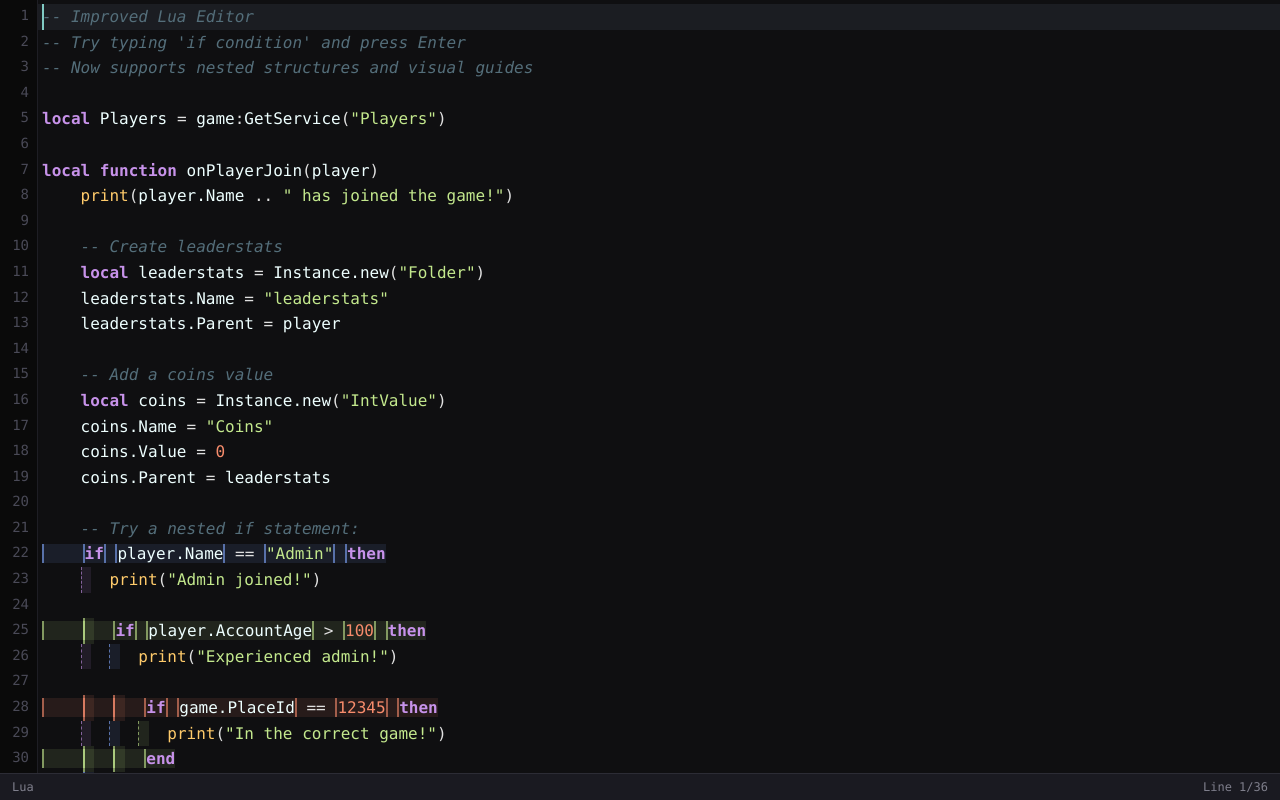
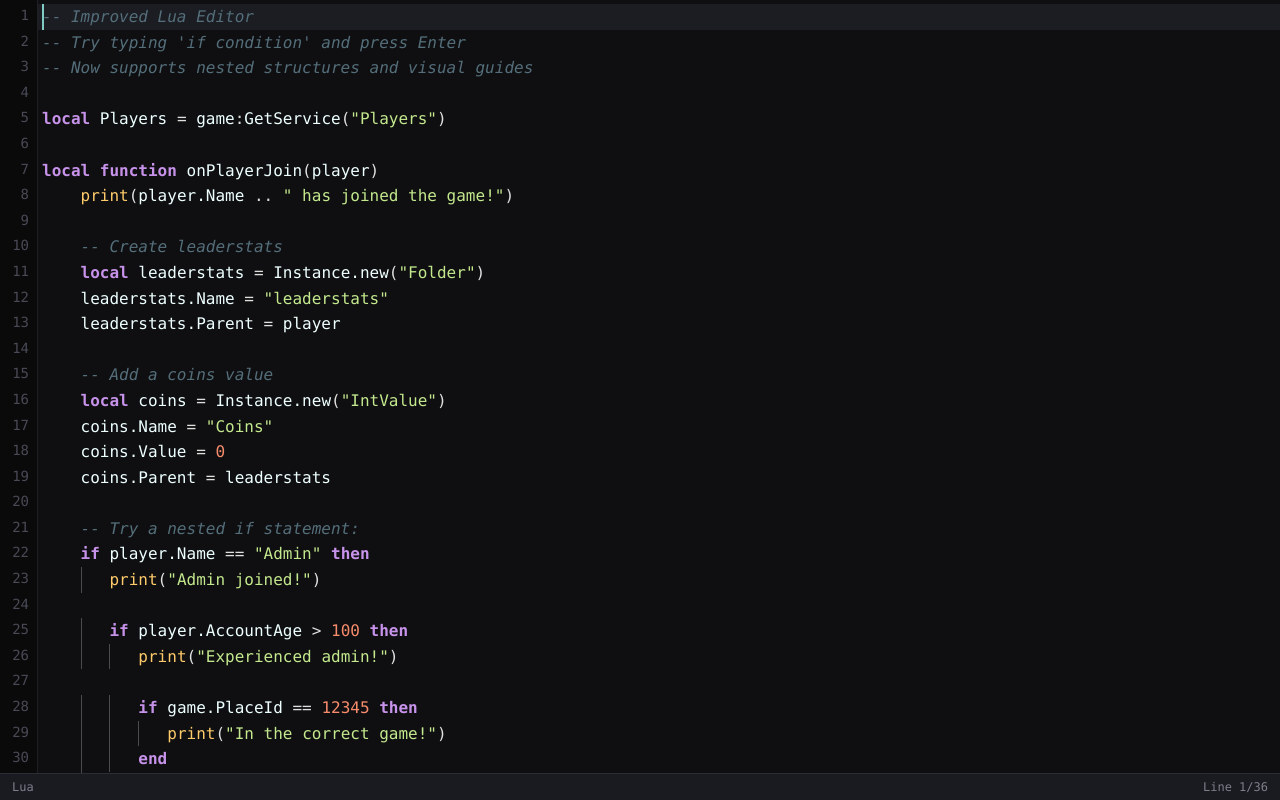
Before and after one commit to maxz12/roblox, a plain HTML site: page execTest/webIDE.html in a window 1280 px wide. Drawn offline with nearby package versions, Linux system fonts and the light colour scheme.

Commit message:
made line indentation visual work better

```diff
--- a/execTest/webIDE.html
+++ b/execTest/webIDE.html
@@ -158,29 +158,12 @@
       z-index: 10;
     }
 
-    /* Custom styles for structure markers */
+    /* Simplified structure line styling - just minimal vertical lines */
     .structure-line {
       position: absolute;
-      border-left: 1px dashed rgba(130, 170, 255, 0.4);
+      border-left: 1px solid rgba(255, 255, 255, 0.25);
       z-index: 1;
     }
-
-    .structure-start {
-      background-color: rgba(130, 170, 255, 0.1);
-      border-left: 2px solid rgba(130, 170, 255, 0.6);
-    }
-
-    .structure-end {
-      background-color: rgba(130, 170, 255, 0.1);
-      border-left: 2px solid rgba(130, 170, 255, 0.6);
-    }
-
-    /* Different colors for different levels of nesting */
-    .level-0 { border-left-color: rgba(199, 146, 234, 0.6); background-color: rgba(199, 146, 234, 0.1); }
-    .level-1 { border-left-color: rgba(130, 170, 255, 0.6); background-color: rgba(130, 170, 255, 0.1); }
-    .level-2 { border-left-color: rgba(195, 232, 141, 0.6); background-color: rgba(195, 232, 141, 0.1); }
-    .level-3 { border-left-color: rgba(247, 140, 108, 0.6); background-color: rgba(247, 140, 108, 0.1); }
-    .level-4 { border-left-color: rgba(128, 203, 196, 0.6); background-color: rgba(128, 203, 196, 0.1); }
   </style>
 </head>
 <body>
@@ -325,7 +308,7 @@ Players.PlayerAdded:Connect(onPlayerJoin)
       structureMarkers = [];
     }
 
-    // Draw structure guides to show matching pairs
+    // Draw structure guides - simplified to just minimal vertical lines
     function updateStructureGuides() {
       clearStructureMarkers();
 
@@ -349,17 +332,8 @@ Players.PlayerAdded:Connect(onPlayerJoin)
             line: i,
             indent: indentLevel,
             text: trimmedLine.replace(/\s+/g, ' ').substring(0, 30),
-            type: trimmedLine.match(/^\s*\b(if|for|while|function)\b/)[1],
-            level: structureStack.length % 5 // For color cycling
+            type: trimmedLine.match(/^\s*\b(if|for|while|function)\b/)[1]
           });
-
-          // Mark the structure start
-          const marker = editor.markText(
-            {line: i, ch: 0},
-            {line: i, ch: line.length},
-            {className: `structure-start level-${structureStack.length % 5}`}
-          );
-          structureMarkers.push(marker);
         }
 
         // Check for end statements
@@ -379,21 +353,14 @@ Players.PlayerAdded:Connect(onPlayerJoin)
           if (matchIndex >= 0) {
             const matchingStructure = structureStack[matchIndex];
 
-            // Mark the end statement
-            const endMarker = editor.markText(
-              {line: i, ch: 0},
-              {line: i, ch: line.length},
-              {className: `structure-end level-${matchingStructure.level}`}
-            );
-            structureMarkers.push(endMarker);
-
-            // Draw connecting line
+            // Draw minimal connecting lines - only at the indentation position
             if (i > matchingStructure.line + 1) {
               for (let lineNum = matchingStructure.line + 1; lineNum < i; lineNum++) {
+                // Create a single-character marker at the indentation position
                 const lineMark = editor.markText(
                   {line: lineNum, ch: matchingStructure.indent},
                   {line: lineNum, ch: matchingStructure.indent + 1},
-                  {className: `structure-line level-${matchingStructure.level}`}
+                  {className: 'structure-line'}
                 );
                 structureMarkers.push(lineMark);
               }
```
